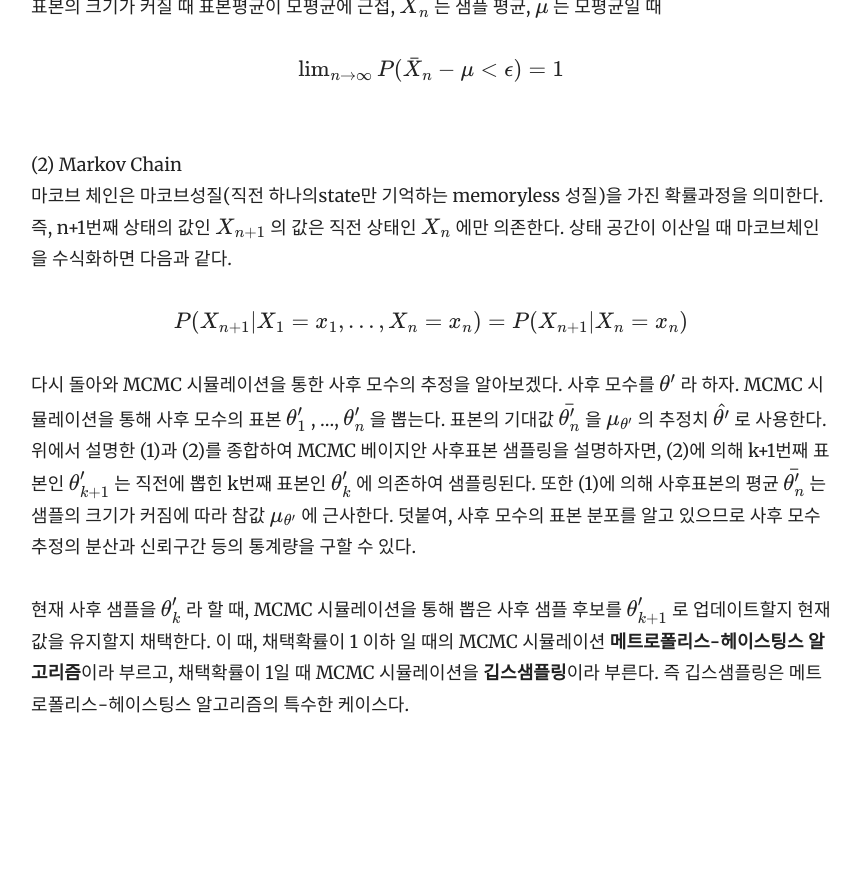
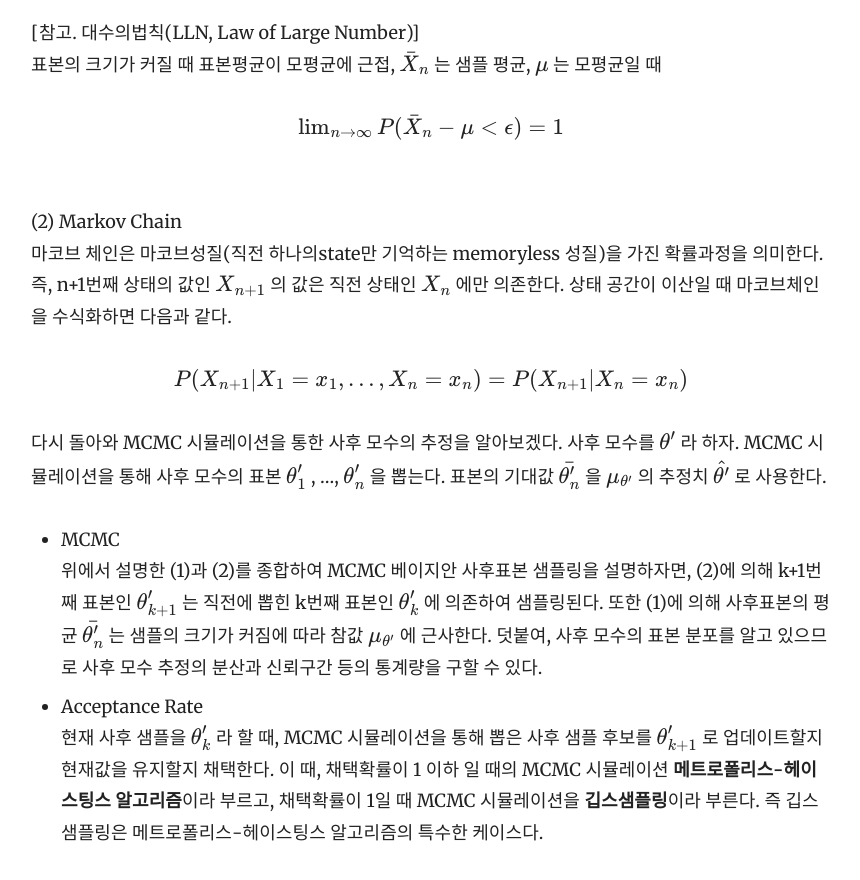
Before and after one commit to yrk3434/yrk3434.github.io, a Jekyll site: the page built from _docs/Theory/Bayesian Inference.md, in a window 1280 px wide and 900 px high, scrolled down 7277 px. Shown: the top 880 px of the window, without its empty margins (359-1219 px from the left). Built offline with Jekyll 4.4.1, drawn with Linux system fonts in a browser that asks for light colours; formulas are drawn with MathJax 3; before the commit the page ends 8049 px from its top, so only the background shows below that; some of the changed text lies outside the part shown.

Commit message:
Update Bayesian Inference.md

```diff
--- a/_docs/Theory/Bayesian Inference.md
+++ b/_docs/Theory/Bayesian Inference.md
@@ -190,7 +190,7 @@ iid 관측치의 경우 $ X1,...,Xn $ 의 정보상수는 $ nI_1(\theta) $
 의 p11~p15(9.2.1 Random effects: The random intercept model)을 참고한다.
 
 
-# 6. 마코브체인 몬테카를로 시뮬레이션
+# 6. 마코브체인 몬테카를로(MCMC) 시뮬레이션
 
 사후확률을 구하는 일은 적분을 동반한다. 4장에서처럼 사전확률과 데이터 분포의 결합을 적분하는 일이 수식으로 정리되어 사후 추정치를 구할 수 있다면 행운이다.
 이와 달리 적분이 복잡해 수식을 정리하기 힘든 경우 MCMC 샘플링을 통해 사후모수의 표본을 추출할 수 있다.
@@ -218,11 +218,12 @@ MCMC 시뮬레이션을 설명하기에 앞서 몬테카를로방법과 마코
 다시 돌아와 MCMC 시뮬레이션을 통한 사후 모수의 추정을 알아보겠다.
 사후 모수를 $ \theta' $ 라 하자. MCMC 시뮬레이션을 통해 사후 모수의 표본 $ \theta_1' $ , ..., $ \theta_n' $ 을 뽑는다.
 표본의 기대값 $ \bar{\theta_n'} $  을 $ \mu_{\theta'} $ 의 추정치 $ \hat{\theta'} $ 로 사용한다.
+- MCMC <br/>
 위에서 설명한 (1)과 (2)를 종합하여 MCMC 베이지안 사후표본 샘플링을 설명하자면,
  (2)에 의해 k+1번째 표본인 $ \theta_{k+1}' $ 는 직전에 뽑힌 k번째 표본인 $ \theta_k' $ 에 의존하여 샘플링된다.
  또한 (1)에 의해 사후표본의 평균 $ \bar{\theta_n'} $ 는 샘플의 크기가 커짐에 따라 참값 $ \mu_{\theta'} $ 에 근사한다.
  덧붙여, 사후 모수의 표본 분포를 알고 있으므로 사후 모수 추정의 분산과 신뢰구간 등의 통계량을 구할 수 있다.
-<br/><br/>
+- Acceptance Rate <br/>
 현재 사후 샘플을 $ \theta_k' $ 라 할 때, MCMC 시뮬레이션을 통해 뽑은 사후 샘플 후보를 $ \theta_{k+1}' $ 로 업데이트할지 현재값을 유지할지 채택한다.
 이 때, 채택확률이 1 이하 일 때의 MCMC 시뮬레이션 **메트로폴리스-헤이스팅스 알고리즘**이라 부르고,
  채택확률이 1일 때 MCMC 시뮬레이션을 **깁스샘플링**이라 부른다. 즉 깁스샘플링은 메트로폴리스-헤이스팅스 알고리즘의 특수한 케이스다.
```
